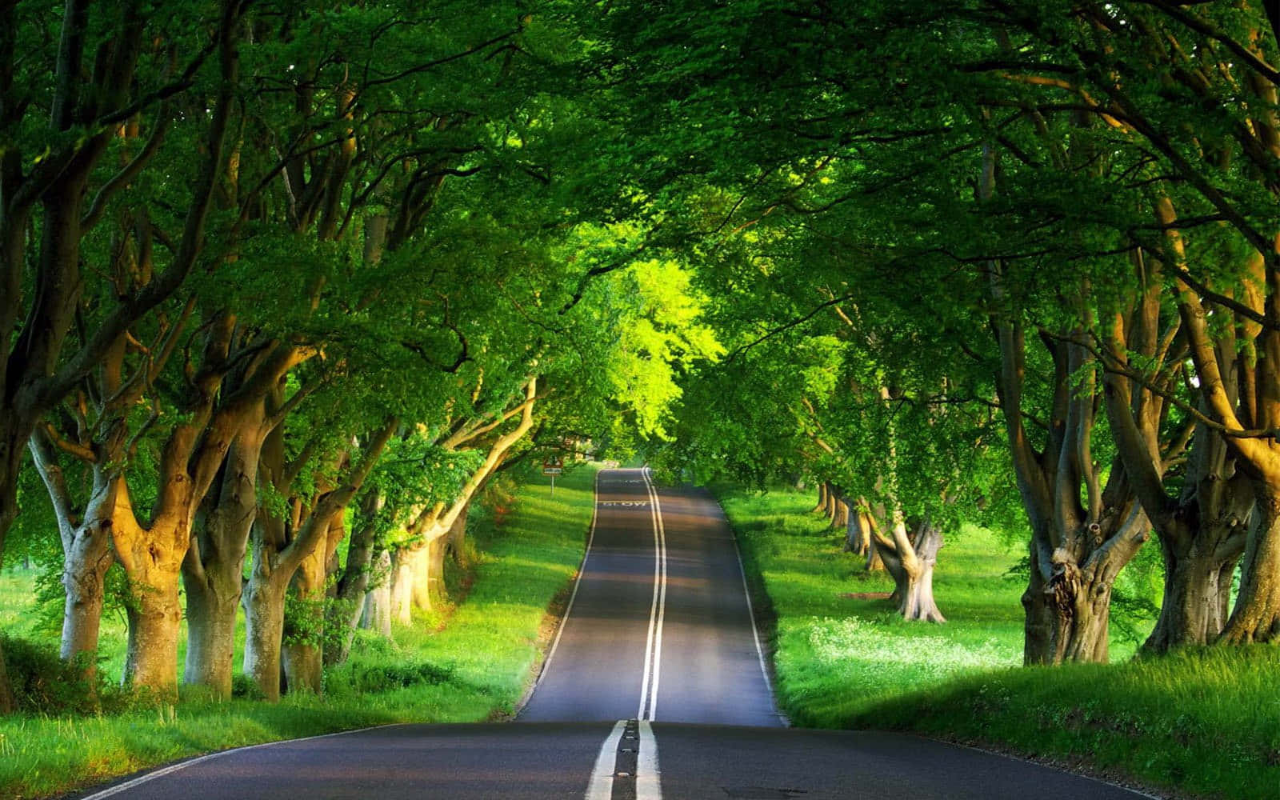
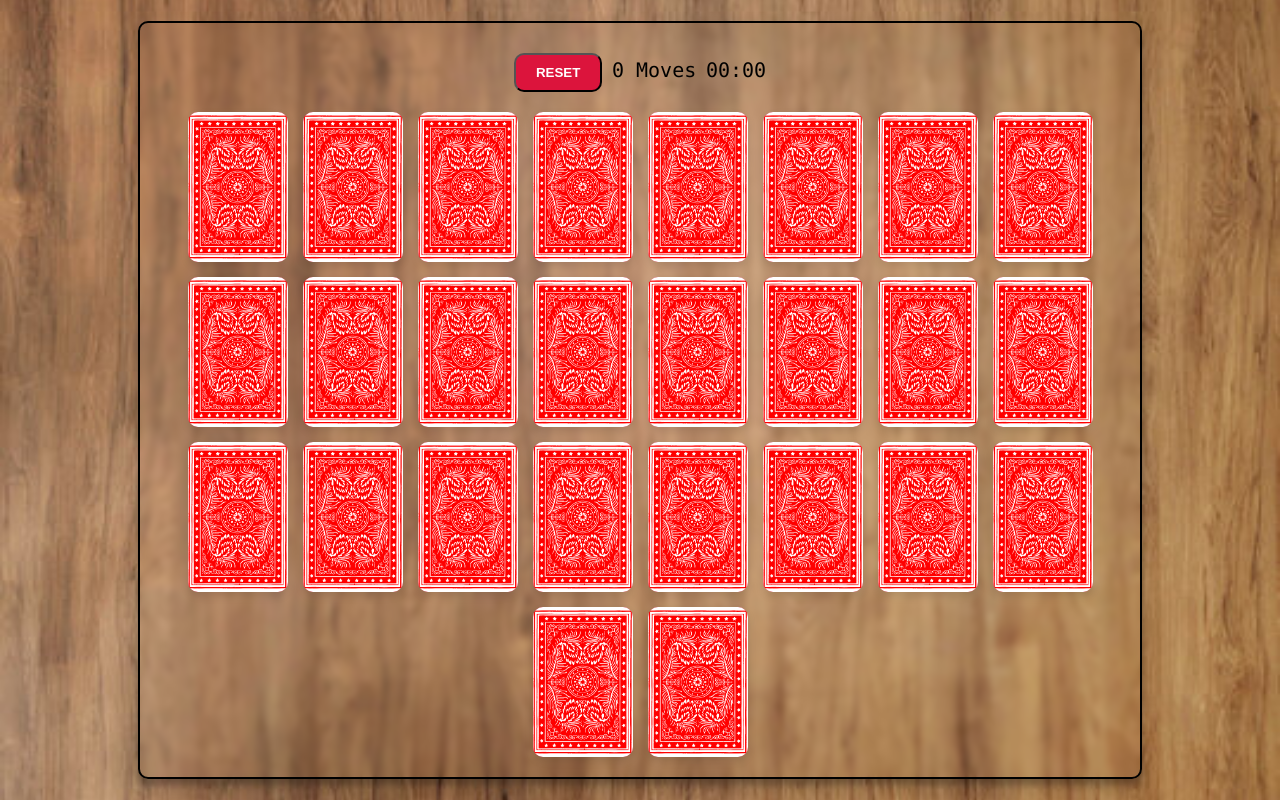
Before and after one commit to DanielFreeman068/Card-Memory, a plain HTML site: page index.html in a window 1280 px wide. Drawn offline with Linux system fonts and the light colour scheme.

Commit message:
Add files via upload

```diff
--- a/index.html
+++ b/index.html
@@ -3,11 +3,21 @@
 <head>
     <meta charset="UTF-8">
     <meta name="viewport" content="width=device-width, initial-scale=1.0">
-    <title>Card Memory Game</title>
-    <link rel="stylesheet" type="text/css" href="styles.css">
+    <title>Memory Game</title>
+    <link rel="stylesheet" href="./styles.css">
 </head>
 <body>
-<div id="card-container" class="card-container"></div>
-<script src="card.js"></script>
+    <section class="game">
+        <header>
+            <div class="score">
+                <button class="reset-button">Reset</button>
+                <span class="move">0 Moves</span>
+                <span class="time">00:00</span>
+            </div>
+        </header>
+        <div class="deck">
+        </div>
+    </section>
+    <script src="./index.js"></script>
 </body>
 </html>
--- /dev/null
+++ b/index.js
@@ -0,0 +1,168 @@
+// Wait for the DOM content to be fully loaded
+document.addEventListener('DOMContentLoaded', () => {
+    // Select important elements from the DOM
+    const deck = document.querySelector('.deck');
+    const reset = document.querySelector('.reset-button');
+    const movesCounter = document.querySelector('.move');
+    const timerDisplay = document.querySelector('.time');
+
+    // Initialize game variables
+    let moves = 0;
+    let matchCount = 0;
+    let timer = null;
+    let seconds = 0;
+    let isGameStarted = false;
+    let cardsFlipped = [];
+
+    // Array of card symbols
+    const cardSymbols = shuffle([
+        "😀", "😀",
+        "😍", "😍",
+        "😂", "😂",
+        "🥰", "🥰",
+        "😊", "😊",
+        "😎", "😎",
+        "🤩", "🤩",
+        "😜", "😜",
+        "😘", "😘",
+        "😋", "😋",
+        "🤗", "🤗",
+        "🤔", "🤔",
+        "😄", "😄"
+    ]);
+
+    //shuffle
+    function shuffle(array) {
+        let currentIndex = array.length, temporaryValue, randomIndex;
+        while (currentIndex !== 0) {
+            randomIndex = Math.floor(Math.random() * currentIndex);
+            currentIndex -= 1;
+            temporaryValue = array[currentIndex];
+            array[currentIndex] = array[randomIndex];
+            array[randomIndex] = temporaryValue;
+        }
+        return array;
+    }
+
+    // Create a card
+    function createCard(symbol) {
+        const cardElement = document.createElement('div');
+        cardElement.classList.add('card');
+        cardElement.dataset.symbol = symbol;
+        cardElement.innerHTML = `
+            <div class="card-face card-front"></div>
+            <div class="card-face card-back">${symbol}</div>`;
+        cardElement.addEventListener('click', () => flipCard(cardElement));
+        return cardElement;
+    }
+
+    // Initialize the game board
+    function initialize() {
+        const shuffledSymbols = shuffle([...cardSymbols]);
+        deck.innerHTML = '';
+        shuffledSymbols.forEach(symbol => {
+            const cardElement = createCard(symbol);
+            deck.appendChild(cardElement);
+        });
+    }
+
+    // Start a new game
+    function startGame() {
+        moves = 0;
+        matchCount = 0;
+        seconds = 0;
+        isGameStarted = false;
+        cardsFlipped = [];
+        initialize();
+        updateMoveCounter();
+        resetTimer();
+    }
+
+    // Flip a card
+    function flipCard(card) {
+        if (card.classList.contains('flipped') || cardsFlipped.length === 2 || cardsFlipped.includes(card)) return;
+
+        if (!isGameStarted) {
+            isGameStarted = true;
+            startTimer();
+        }
+
+        card.classList.add('flipped');
+        cardsFlipped.push(card);
+
+        if (cardsFlipped.length === 2) {
+            checkForMatch();
+        }
+    }
+
+    // Check if two flipped cards match
+    function checkForMatch() {
+        moves++;
+        updateMoveCounter();
+
+        if (cardsFlipped[0].dataset.symbol === cardsFlipped[1].dataset.symbol) {
+            matchCount++;
+            cardsFlipped.forEach(card => card.classList.add('matched'));
+            if (matchCount * 2 === cardSymbols.length) {
+                setTimeout(gameOver, 500);
+            }
+            cardsFlipped = [];
+        } else {
+            setTimeout(() => {
+                cardsFlipped.forEach(card => {
+                    if (!card.classList.contains('matched')) {
+                        card.classList.remove('flipped');
+                    }
+                });
+                cardsFlipped = [];
+            }, 1000);
+        }
+    }
+
+    // Update the move counter displayed on the screen
+    function updateMoveCounter() {
+        movesCounter.textContent = `${moves} Moves`;
+    }
+
+    // Start the timer
+    function startTimer() {
+        if (timer === null) {
+            timer = setInterval(() => {
+                seconds++;
+                timerDisplay.textContent = formatTime(seconds);
+            }, 1000);
+        }
+    }
+
+    // Stop the timer
+    function stopTimer() {
+        clearInterval(timer);
+        timer = null;
+    }
+
+    // Reset the timer to 0
+    function resetTimer() {
+        stopTimer();
+        seconds = 0;
+        timerDisplay.textContent = formatTime(0);
+    }
+
+    // Format the time in MM:SS format
+    function formatTime(sec) {
+        const minutes = Math.floor(sec / 60);
+        const secs = sec % 60;
+        return `${minutes < 10 ? '0' : ''}${minutes}:${secs < 10 ? '0' : ''}${secs}`;
+    }
+
+    // End the game and show a congratulations message
+    function gameOver() {
+        stopTimer();
+        alert(`Congratulations! You've completed the game in ${formatTime(seconds)} with ${moves} moves.`);
+    }
+
+    // Event listener for the reset button to start a new game
+    reset.addEventListener('click', startGame);
+
+    // Start the game when the page loads
+    startGame();
+});
--- a/styles.css
+++ b/styles.css
@@ -1,27 +1,51 @@
-body{
-    background: url("./background.avif");
-    background-repeat:no-repeat;
-    background-size:cover;
+body {
+    font-family: consolas;
+    display: flex;
+    justify-content: center;
+    align-items: center;
+    height: 100vh;
+    margin: 0;
+    background-image: url('./buttonBackground.jpg');
+    background-size: cover;
+    background-position: center;
+    background-repeat: no-repeat;
 }
 
-    .card-container {
+.game {
+    width: 90%;
+    max-width: 960px;
+    margin: auto;
     perspective: 1000px;
-        display: grid;
-        grid-template-columns: repeat(6, auto);
-        grid-gap:15px;
-        width:225px;
-        cursor:grab;
+    background-color: transparent;
+    backdrop-filter: blur(3px);
+    border-radius: 10px;
+    border:2px solid;
+    padding: 20px;
+    box-shadow: 0 10px 20px rgba(0, 0, 0, 0.19), 0 6px 6px rgba(0, 0, 0, 0.23);
+}
+
+.score {
+    text-align: center;
+    margin-bottom: 20px;
+}
+
+.deck {
+    display: flex;
+    flex-wrap: wrap;
     justify-content: center;
-        margin:auto;
+    gap: 15px;
 }
 
 .card {
-        width: 200px;
-        height: 300px;
-        position: relative;
+    background-color:crimson;
+    width: 100px;
+    height: 150px;
     transform-style: preserve-3d;
     transition: transform 0.5s;
-        border: 5px solid;
+    cursor: pointer;
+    position: relative;
+    box-shadow: 0 4px 8px rgba(0, 0, 0, 0.1);
+    border-radius: 10px;
 }
 
 .card.flipped {
@@ -33,18 +57,41 @@ body{
     height: 100%;
     position: absolute;
     backface-visibility: hidden;
+    display: flex;
+    align-items: center;
+    justify-content: center;
+    font-size: 30px;
+    border-radius: 10px;
 }
 
 .card-front {
-        z-index: 2;
-        background-image:url("./buttonBackground.jpg")
+    background-image: url('./cardbg.png');
+    background-size: cover;
+    background-position: center;
+    background-repeat: no-repeat;
 }
 
 .card-back {
     transform: rotateY(180deg);
-        display:flex;
-        justify-content: center;
-        align-items: center;
-        font-size:50px;
-        background-image:url("./buttonBackground.jpg")
+
 }
+
+button {
+    padding: 10px 20px;
+    margin-top: 10px;
+    cursor: pointer;
+    background-color: crimson;
+    border-radius: 10px;
+    color: white;
+    font-weight: bold;
+    text-transform: uppercase;
+    transition: background-color 1.0s ease;
+}
+
+button:hover {
+    background-color:plum;
+}
+
+span{
+    font-size: 20px;
+}
```
Also changed, not shown: cardbg.png (added), 1 other file. Lines whose indentation alone changed are shown as unchanged.
